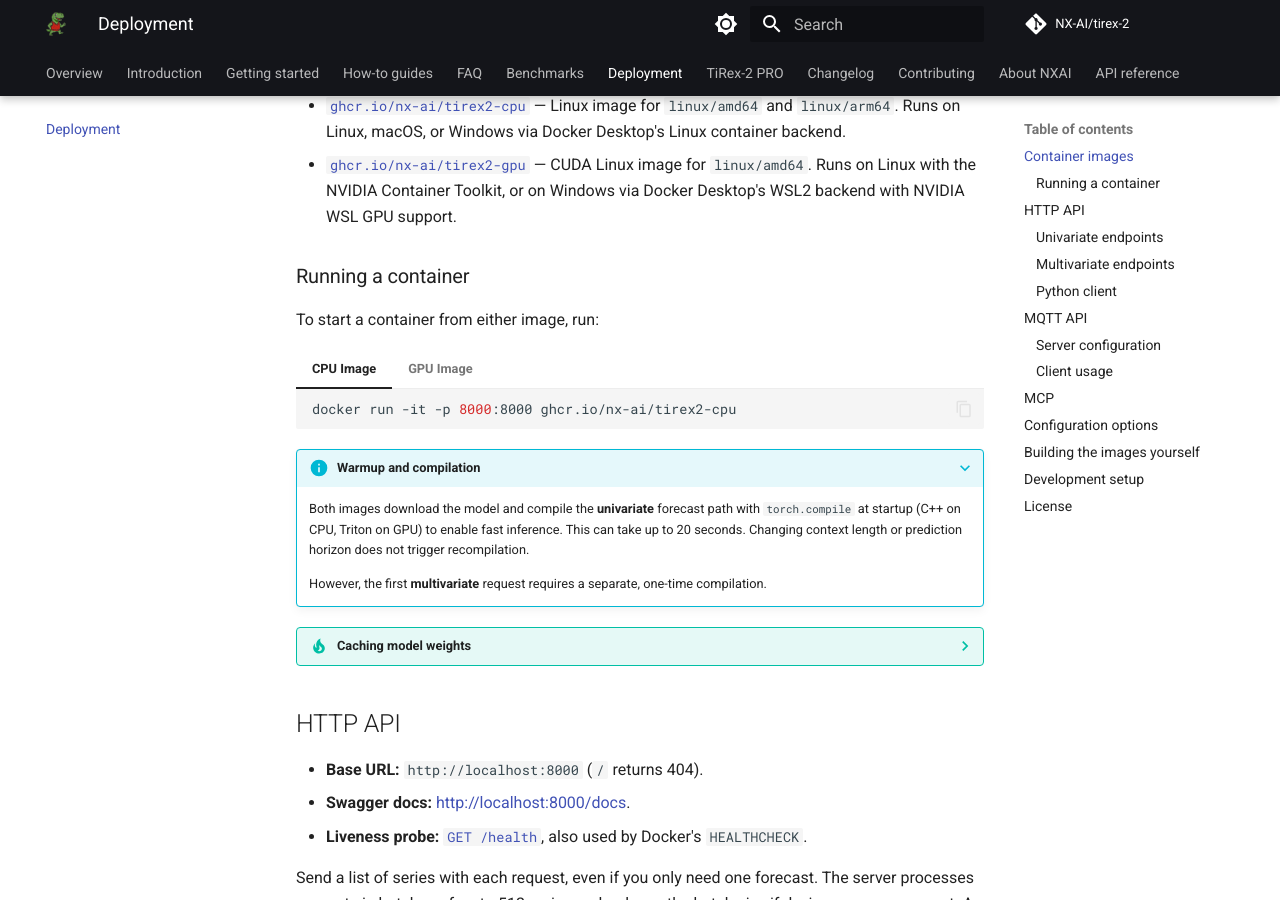
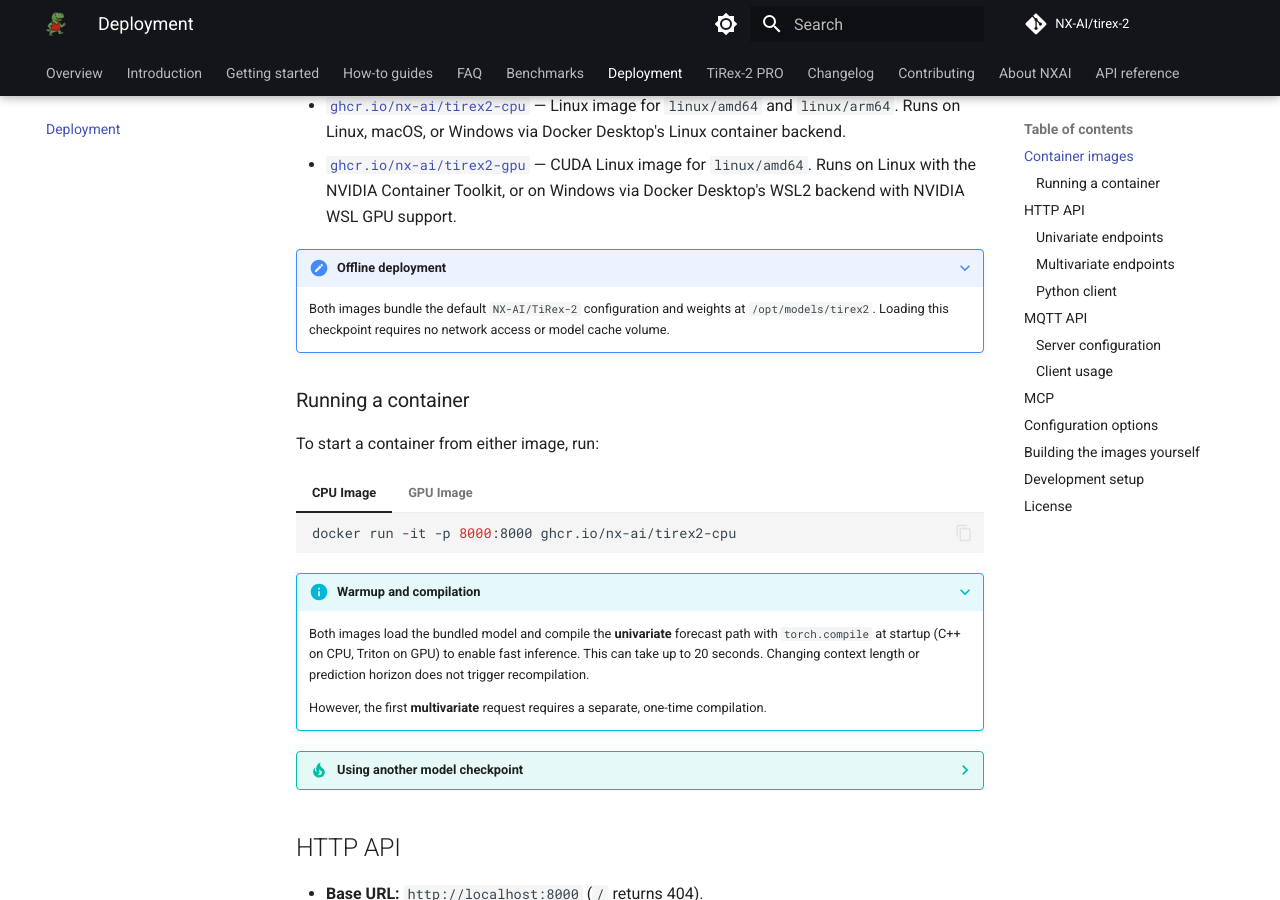
Before and after one commit to NX-AI/tirex-2, an MkDocs documentation site: the page built from docs/deployment.md, in a window 1280 px wide and 900 px high, scrolled down 443 px. Built offline with MkDocs 1.6.1 and Material for MkDocs 9.7.7, drawn with Linux system fonts in a browser that asks for light colours; comment, search, counter and statistics services are not loaded; some of the changed text lies outside the part shown.

Commit message:
docs(deployment): document bundled model weights and overrides

````diff
--- a/docs/deployment.md
+++ b/docs/deployment.md
@@ -20,6 +20,11 @@
   NVIDIA Container Toolkit, or on Windows via Docker Desktop's WSL2 backend with NVIDIA WSL
   GPU support.
 
+???+ note "Offline deployment"
+
+    Both images bundle the default `NX-AI/TiRex-2` configuration and weights at
+    `/opt/models/tirex2`. Loading this checkpoint requires no network access or model cache volume.
+
 ### Running a container
 
 To start a container from either image, run:
@@ -38,28 +43,29 @@
 
 ???+ info "Warmup and compilation"
 
-    Both images download the model and compile the **univariate** forecast path with
+    Both images load the bundled model and compile the **univariate** forecast path with
     `torch.compile` at startup
     (C++ on CPU, Triton on GPU) to enable fast inference. This can take up to 20 seconds. Changing
     context length or prediction horizon does not trigger recompilation.
 
     However, the first **multivariate** request requires a separate, one-time compilation.
 
-??? tip "Caching model weights"
+??? tip "Using another model checkpoint"
 
-    The weights are not baked into the image — the container downloads them from Hugging Face on
-    first use. The cache path differs by image:
+    Set `MODEL_PATH` to a Hugging Face model ID to download a different checkpoint at runtime (requires network access). The cache path differs by image:
 
     - **CPU image**: runs as `appuser` (UID 1000), home `/home/appuser`.
     - **GPU image**: runs as `ubuntu`, home `/home/ubuntu`.
 
     The cache lands at the default location (`~/.cache/huggingface`) under that user's home. Mount a
-    volume there to avoid re-downloading:
+    volume there to reuse downloaded weights when recreating containers. Replace `ORG/MODEL`
+    with your model ID:
 
     === "CPU Image"
 
         ```bash
         docker run -it -p 8000:8000 \
+          -e MODEL_PATH=ORG/MODEL \
           -v tirex2-cache:/home/appuser/.cache/huggingface \
           ghcr.io/nx-ai/tirex2-cpu
         ```
@@ -68,15 +74,33 @@
 
         ```bash
         docker run -it --gpus 1 -p 8000:8000 \
+          -e MODEL_PATH=ORG/MODEL \
           -v tirex2-cache:/home/ubuntu/.cache/huggingface \
           ghcr.io/nx-ai/tirex2-gpu
         ```
 
-    Without this volume, a stopped-and-restarted container keeps the weights, but a **recreated**
-    container re-downloads them. This includes every `docker compose up` after an edit and every
-    image update.
+    Make sure custom cache mounts are writable by the container's user.
 
-    If you point the cache at your own mount instead, make sure it's writable by the container's user.
+    Alternatively, mount a local checkpoint directory containing `config.json` and
+    `model.safetensors` and set `MODEL_PATH` to its container path:
+
+    === "CPU Image"
+
+        ```bash
+        docker run -it -p 8000:8000 \
+          -v /absolute/path/to/checkpoint:/opt/models/custom:ro \
+          -e MODEL_PATH=/opt/models/custom \
+          ghcr.io/nx-ai/tirex2-cpu
+        ```
+
+    === "GPU Image"
+
+        ```bash
+        docker run -it --gpus 1 -p 8000:8000 \
+          -v /absolute/path/to/checkpoint:/opt/models/custom:ro \
+          -e MODEL_PATH=/opt/models/custom \
+          ghcr.io/nx-ai/tirex2-gpu
+        ```
 
 ## HTTP API
 
@@ -286,21 +310,21 @@
 
 Available options are:
 
-| Environment Variable               | Default Value                         | Description                                                                      |
-| :--------------------------------- | :------------------------------------ | :------------------------------------------------------------------------------- |
-| `MODEL_PATH`                       | `NX-AI/TiRex-2`                       | The Hugging Face model ID.                                                       |
-| `MODEL_DEVICE`                     | `cpu` (CPU image), `cuda` (GPU image) | Device to run the model on (`cpu` or `cuda`).                                    |
-| `HTTP_HOST`                        | `0.0.0.0`                             | Host the HTTP server binds to.                                                   |
-| `HTTP_PORT`                        | `8000`                                | Port the HTTP server binds to.                                                   |
-| `MQTT_ENABLED`                     | `0`                                   | Enable MQTT client functionality (`1` = true, `0` = false).                      |
-| `MQTT_BROKER_HOST`                 | `None`                                | Hostname or IP address of the MQTT broker.                                       |
-| `MQTT_BROKER_PORT`                 | `None`                                | Port of the MQTT broker.                                                         |
-| `MQTT_BROKER_USERNAME`             | `None`                                | Username for authenticating with the MQTT broker (if required).                  |
-| `MQTT_BROKER_PASSWORD`             | `None`                                | Password for authenticating with the MQTT broker (if required).                  |
-| `MQTT_CLIENT_ID`                   | `tirex-worker`                        | Stable, unique client ID so the broker can resume the session on reconnect.      |
-| `MQTT_SESSION_EXPIRY`              | `3600`                                | Seconds the broker retains the session (and queued requests) while disconnected. |
-| `MQTT_TOPIC_UNIVARIATE_FORECAST`   | `tirex/univariate/forecast/request`   | Topic to subscribe to for univariate forecast requests.                          |
-| `MQTT_TOPIC_MULTIVARIATE_FORECAST` | `tirex/multivariate/forecast/request` | Topic to subscribe to for multivariate forecast requests.                        |
+| Environment Variable               | Default Value                                             | Description                                                                      |
+| :--------------------------------- | :-------------------------------------------------------- | :------------------------------------------------------------------------------- |
+| `MODEL_PATH`                       | `/opt/models/tirex2` in Docker; `NX-AI/TiRex-2` otherwise | Local checkpoint directory or Hugging Face model ID.                             |
+| `MODEL_DEVICE`                     | `cpu` (CPU image), `cuda` (GPU image)                     | Device to run the model on (`cpu` or `cuda`).                                    |
+| `HTTP_HOST`                        | `0.0.0.0`                                                 | Host the HTTP server binds to.                                                   |
+| `HTTP_PORT`                        | `8000`                                                    | Port the HTTP server binds to.                                                   |
+| `MQTT_ENABLED`                     | `0`                                                       | Enable MQTT client functionality (`1` = true, `0` = false).                      |
+| `MQTT_BROKER_HOST`                 | `None`                                                    | Hostname or IP address of the MQTT broker.                                       |
+| `MQTT_BROKER_PORT`                 | `None`                                                    | Port of the MQTT broker.                                                         |
+| `MQTT_BROKER_USERNAME`             | `None`                                                    | Username for authenticating with the MQTT broker (if required).                  |
+| `MQTT_BROKER_PASSWORD`             | `None`                                                    | Password for authenticating with the MQTT broker (if required).                  |
+| `MQTT_CLIENT_ID`                   | `tirex-worker`                                            | Stable, unique client ID so the broker can resume the session on reconnect.      |
+| `MQTT_SESSION_EXPIRY`              | `3600`                                                    | Seconds the broker retains the session (and queued requests) while disconnected. |
+| `MQTT_TOPIC_UNIVARIATE_FORECAST`   | `tirex/univariate/forecast/request`                       | Topic to subscribe to for univariate forecast requests.                          |
+| `MQTT_TOPIC_MULTIVARIATE_FORECAST` | `tirex/multivariate/forecast/request`                     | Topic to subscribe to for multivariate forecast requests.                        |
 
 ## Building the images yourself
 
````
